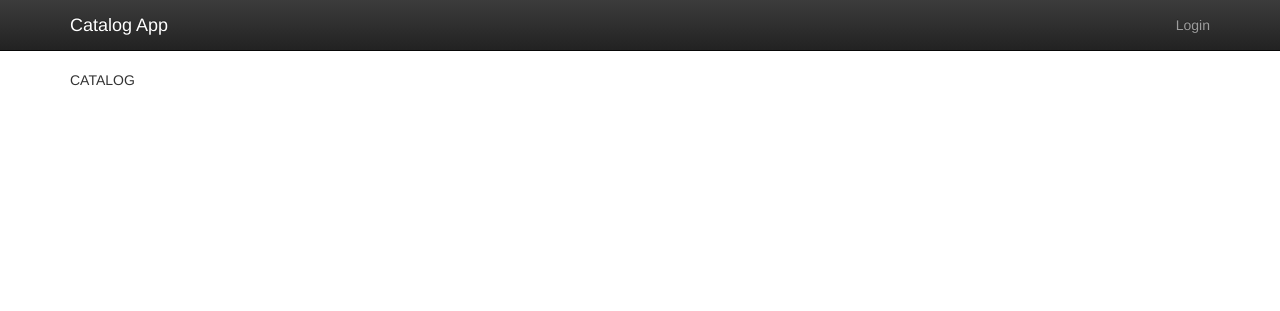
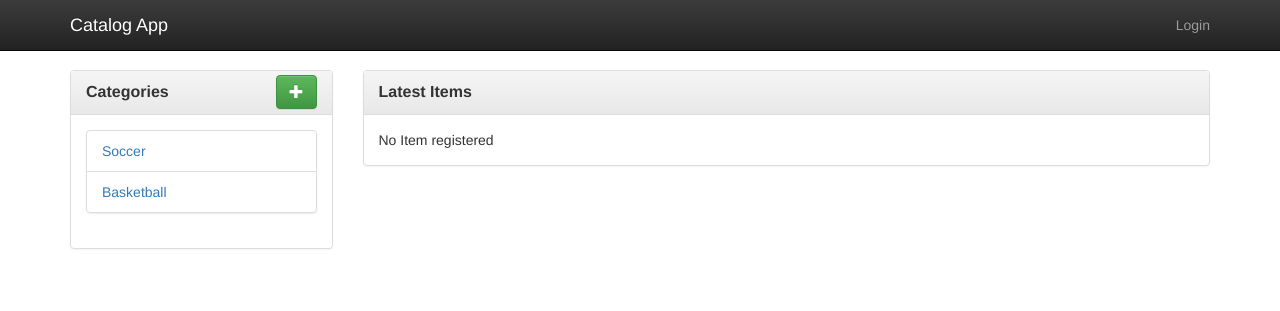
Before and after one commit to vmlellis/catalog-udacity, a Flask app: page / in a window 1280 px wide. Shown: the top 311 px of the page. Run offline with Flask 2, Linux system fonts and the light colour scheme; some libraries are stand-ins or nearby versions.

Commit message:
add/delete category

```diff
--- a/decorators.py
+++ b/decorators.py
@@ -1,4 +1,5 @@
 from functools import wraps
+from flask import session as login_session
 
 # Login required decorator
 def login_required(f):
--- a/server.py
+++ b/server.py
@@ -27,7 +27,7 @@ def showCatalog():
     """Returns catalog page with all categories and recently added items"""
     categories = session.query(Category).all()
     items = session.query(
-        CategoryItem).order_by(CategoryItem.id.desc()).limit(10)
+        CategoryItem).order_by(CategoryItem.id.desc()).limit(10).all()
     logged = 'username' in login_session
     return render_template('catalog.html',
         categories=categories, items=items, logged=logged)
--- a/static/styles.css
+++ b/static/styles.css
@@ -18,3 +18,16 @@ body {
   height: 38px;
   padding-bottom: 15px;
 }
+
+.panel-title {
+  font-weight: bold;
+}
+
+.add-category, .actions-category {
+  position: relative;
+  top: -6px;
+}
+
+.padding-bottom {
+  padding-bottom: 15px;
+}
--- a/templates/catalog.html
+++ b/templates/catalog.html
@@ -1,4 +1,64 @@
 {% extends "main.html" %}
 {% block content %}
-<div>CATALOG</div>
+
+<div class="row">
+    <div class="col-md-3">
+      <div class="panel panel-default">
+        <div class="panel-heading">
+          <span class="panel-title">Categories</span>
+          <div class="pull-right add-category">
+            <a class="btn btn-success" href="{{ url_for('categories.newCategory') }}">
+              <span class="glyphicon glyphicon-plus" aria-hidden="true"></span>
+            </a>
+          </div>
+        </div>
+        <div class="panel-body">
+          {% if categories |length == 0 %}
+            No Category registered
+          {% else %}
+            <ul class="list-group">
+              {% for c in categories %}
+                <li class="list-group-item">
+                  <a href="{{ url_for('categories.showCategoryItems',
+                              category_id=c.id) }}">
+                    {{ c.name }}
+                  </a>
+                  {% if c.user_id == session.user_id %}
+                    <div class="pull-right actions-category">
+                      <a class="btn btn-default"
+                        href="{{ url_for('categories.editCategory',
+                                category_id=c.id) }}">
+                        <span class="glyphicon glyphicon-edit" aria-hidden="true"></span>
+                      </a>
+                      <a class="btn btn-danger"
+                        href="{{ url_for('categories.deleteCategory',
+                                category_id=c.id) }}">
+                        <span class="glyphicon glyphicon-trash" aria-hidden="true"></span>
+                      </a>
+                    </div>
+                </li>
+                {% endif %}
+              {% endfor %}
+            </ul>
+          {% endif %}
+        </div>
+      </div>
+    </div>
+    <div class="col-md-9">
+      <div class="panel panel-default">
+        <div class="panel-heading">
+          <span class="panel-title">Latest Items</span>
+        </div>
+        <div class="panel-body">
+          {% if items |length == 0 %}
+            No Item registered
+          {% else %}
+            {% for item in items %}
+            {% endfor %}
+          {% endif %}
+        </div>
+      </div>
+    </div>
+</div>
+
 {% endblock %}
--- a/templates/login.html
+++ b/templates/login.html
@@ -1,5 +1,6 @@
 {% extends "main.html" %}
 {% block content %}
+
 <div class="jumbotron text-center card card-container">
   <div id="result" data-state="{{STATE}}"></div>
   <h2>Please Login</h2>
@@ -23,4 +24,5 @@
     </fb:login-button>
   </div>
 </div>
+
 {% endblock %}
```
Also changed, not shown: categories.py (+31 -3 lines), templates/delete_category.html (added, +22 -0 lines), templates/new_category.html (added, +27 -0 lines), catalog.db.
